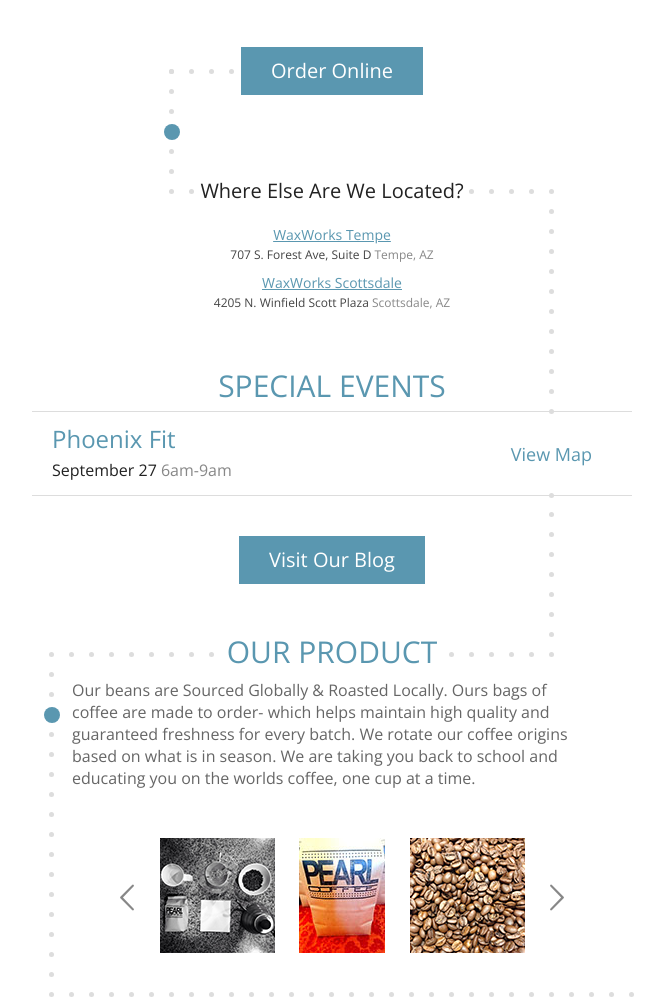
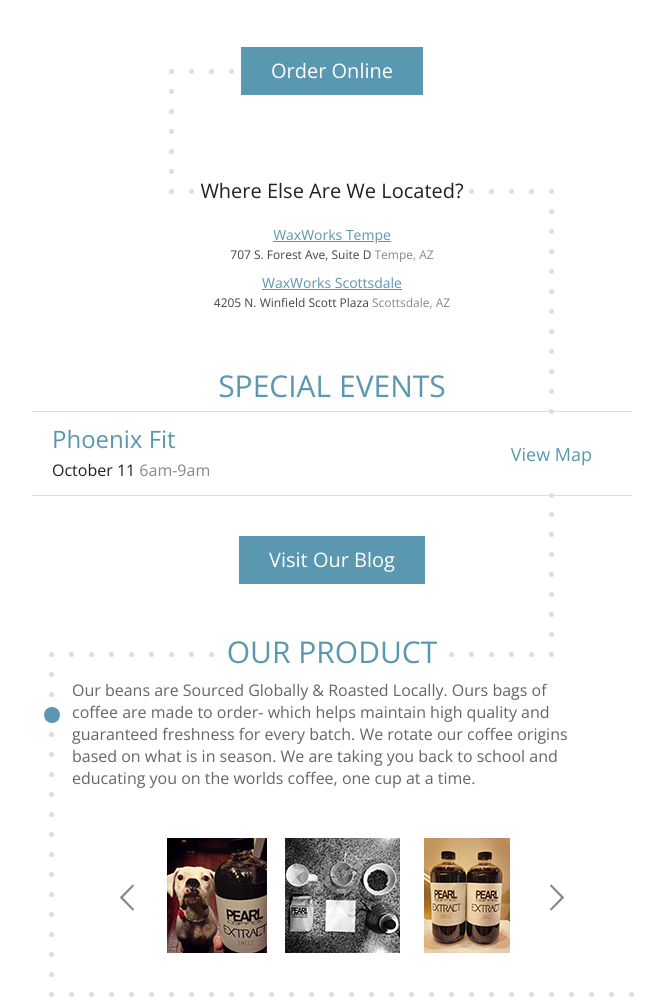
Before and after one commit to gwing33/pearl-coffee, a website: page views/index.html in a window 1280 px wide. Shown: the part 340-1340 px from the top of the page, without its empty margins (308-971 px from the left). Drawn offline with nearby package versions, Linux system fonts and the light colour scheme.

Commit message:
photo updates, date time update

```diff
--- a/views/index.html
+++ b/views/index.html
@@ -30,7 +30,8 @@
         <div style="top: 22px; left: 137px;" class='dot'></div>
         <div style="top: 42px; left: 137px;" class='dot'></div>
         <div style="top: 62px; left: 137px;" class='dot'></div>
-        <div style="top: 82px; left: 137px;" class='dot dot-focus'></div>
+        <div style="top: 82px; left: 137px;" class='dot'></div>
+        <!-- dot-focus -->
         <div style="top: 102px; left: 137px;" class='dot'></div>
         <div style="top: 122px; left: 137px;" class='dot'></div>
         <div style="top: 142px; left: 137px;" class='dot'></div>
@@ -76,7 +77,7 @@
       <ul class='upcoming'>
         <li>
           <a class='title' target="_blank" href='http://www.phoenixfit.net/'>Phoenix Fit</a>
-          <h5>September 27 <span>6am-9am</span></h5>
+          <h5>October 11 <span>6am-9am</span></h5>
           <a class='side-link' target='_blank' href="https://www.google.com/maps/place/Arcadia+Park/@33.4895403,-111.960041,17z/data=!4m5!1m2!2m1!1sArcadia+Park!3m1!1s0x0:0xa3f938a097913b7b">View Map</a>
           <div class='dot'></div>
         </li>
@@ -266,8 +267,18 @@
         <div class='viewport'>
           <ul>
             <li>
+              <a class='fancybox' rel='group' href="/imgs/gallery/photo12.jpg">
+                <img src="/imgs/gallery/photo12-thumb.jpg" data-title="Coffee" data-description="Our Coffee">
+              </a>
+            </li>
+            <li>
               <a class='fancybox' rel='group' href="/imgs/gallery/photo10.jpg">
                 <img src="/imgs/gallery/photo10-thumb.jpg" data-title="Coffee" data-description="Our Coffee">
+              </a>
+            </li>
+            <li>
+              <a class='fancybox' rel='group' href="/imgs/gallery/photo13.jpg">
+                <img src="/imgs/gallery/photo13-thumb.jpg" data-title="Coffee" data-description="Our Coffee">
               </a>
             </li>
             <li>
```
Also changed, not shown: public/imgs/gallery/photo12-thumb.jpg (added), public/imgs/gallery/photo12.jpg (added), public/imgs/gallery/photo13-thumb.jpg (added), public/imgs/gallery/photo13.jpg (added).
